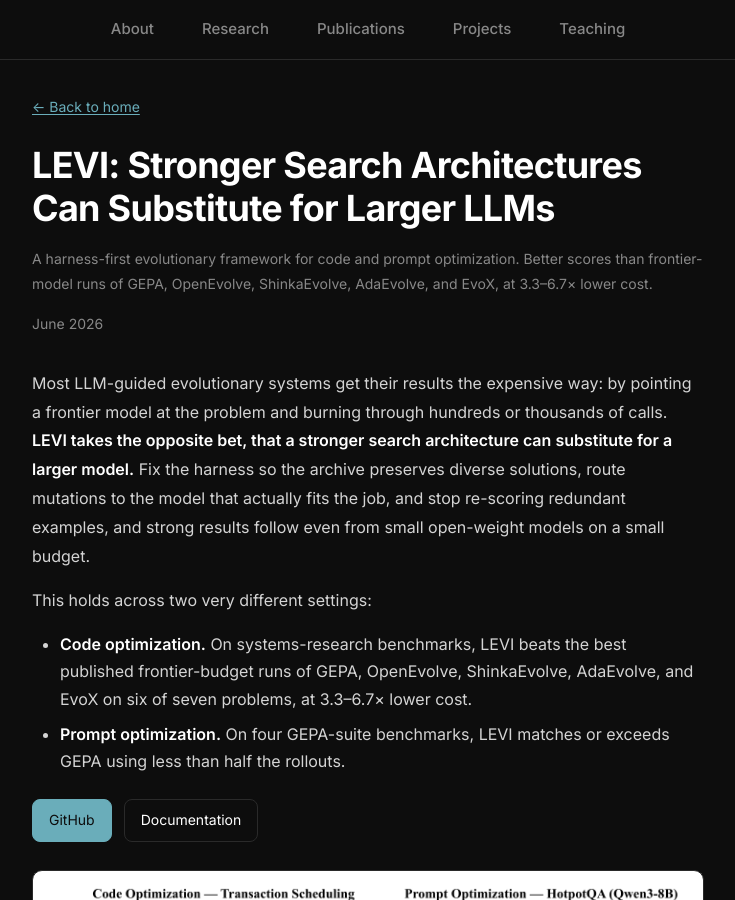
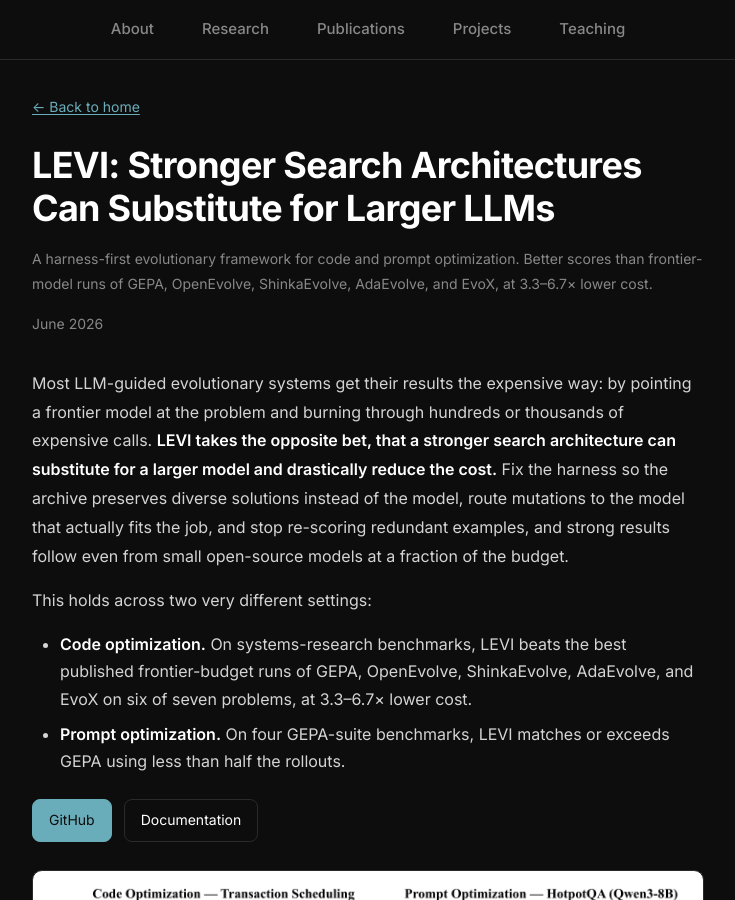
Before and after one commit to ttanv/ttanv.github.io, a Jekyll site: the page built from levi.md, in a window 1280 px wide and 900 px high. Shown: the whole window, without its empty margins (272-1007 px from the left). Built offline with Jekyll 4.4.1, drawn with Linux system fonts in a browser that asks for light colours; some of the changed text lies outside the part shown.

Commit message:
update blog

```diff
--- a/levi.md
+++ b/levi.md
@@ -135,7 +135,7 @@ permalink: /levi/
 }
 </style>
 
-Most LLM-guided evolutionary systems get their results the expensive way: by pointing a frontier model at the problem and burning through hundreds or thousands of calls. **LEVI takes the opposite bet, that a stronger search architecture can substitute for a larger model.** Fix the harness so the archive preserves diverse solutions, route mutations to the model that actually fits the job, and stop re-scoring redundant examples, and strong results follow even from small open-weight models on a small budget.
+Most LLM-guided evolutionary systems get their results the expensive way: by pointing a frontier model at the problem and burning through hundreds or thousands of expensive calls. **LEVI takes the opposite bet, that a stronger search architecture can substitute for a larger model and drastically reduce the cost.** Fix the harness so the archive preserves diverse solutions instead of the model, route mutations to the model that actually fits the job, and stop re-scoring redundant examples, and strong results follow even from small open-source models at a fraction of the budget.
 
 This holds across two very different settings:
 
@@ -164,7 +164,7 @@ The catch is cost. A single run can require thousands of calls to expensive fron
 - **Per-dollar.** Mutation calls are treated uniformly, so frontier-model prices get paid even for local edits a small model could handle.
 - **Per-rollout.** Every candidate is re-scored on the full validation set, spending rollouts on redundant examples, which is especially painful in prompt optimization.
 
-LEVI decouples all three. Rather than building the harness around the assumption of a strong model, we ask what the search architecture should look like when model calls are expensive and limited.
+LEVI fixes all three. Rather than building the harness around the assumption of a strong model, we ask what the search architecture should look like when the budget is limited.
 
 ## LEVI
 
```
Also changed, not shown: other parts of levi.md (+1 -1 lines).
